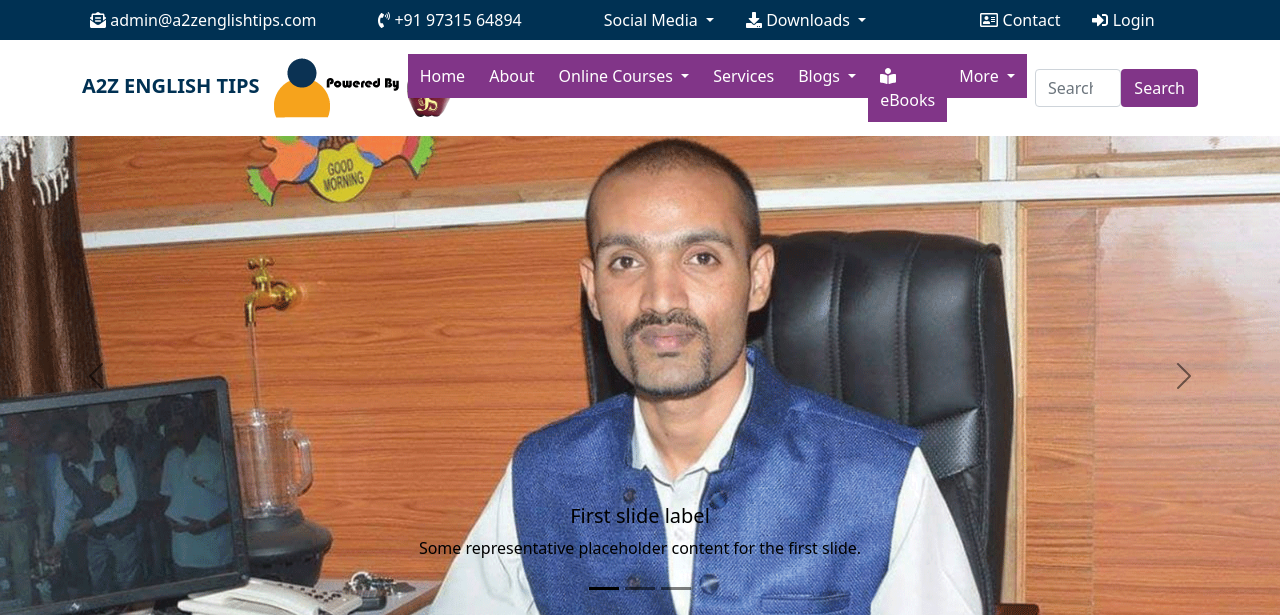
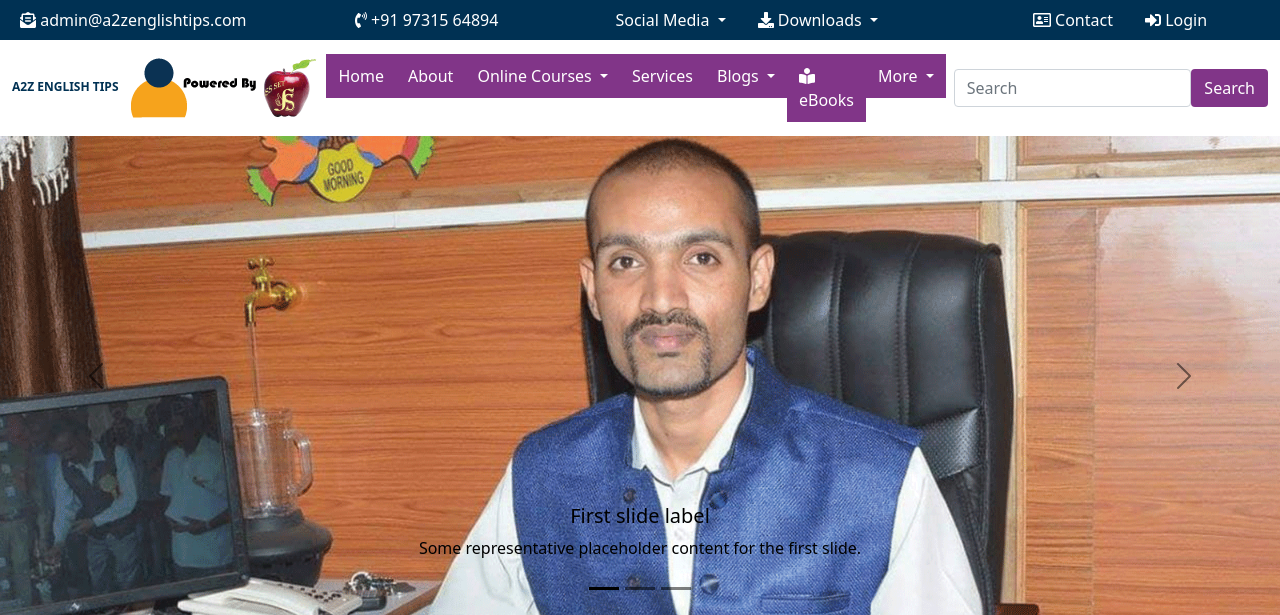
Before and after one commit to kotreshrnaik/a2zenglish, a CodeIgniter 4 app: the page made by app/Views/home_view.php in a window 1280 px wide. Shown: the top 615 px of the page. Run offline with PHP 8.4 and a stand-in for CodeIgniter, Linux system fonts and the light colour scheme; the template is opened without the code that fills it, so the values that code supplies are empty; some libraries are stand-ins or nearby versions.

Commit message:
Final updating of header

```diff
--- a/app/Views/layouts/base.php
+++ b/app/Views/layouts/base.php
@@ -14,7 +14,7 @@
     <body>
         <!-- top-header start -->
         <div id="top-header">
-            <div class="container">
+            <div class="container-fluid">
                 <div class="row ">
                     <div class="col-md-3 align-self-center">
                         <div class="text-center text-md-start p-2">
@@ -89,7 +89,7 @@
 
         <!-- navbar starts  -->
         <nav class="navbar navbar-expand-lg navbar-light" id="navbar">
-            <div class="container">
+            <div class="container-fluid">
                 <a class="navbar-brand" href="<?= base_url(); ?>"> <strong> A2Z ENGLISH TIPS</strong> <img src="<?= base_url(); ?>/public/assets/images/logo1.png" alt="" class="img-fluid"></a>
                 <button class="navbar-toggler" type="button" data-bs-toggle="collapse" data-bs-target="#navbarTogglerDemo02" aria-controls="navbarTogglerDemo02" aria-expanded="false" aria-label="Toggle navigation">
                     <span class="navbar-toggler-icon"></span>
```
Also changed, not shown: public/assets/scss/style.css, public/assets/scss/style.scss.
